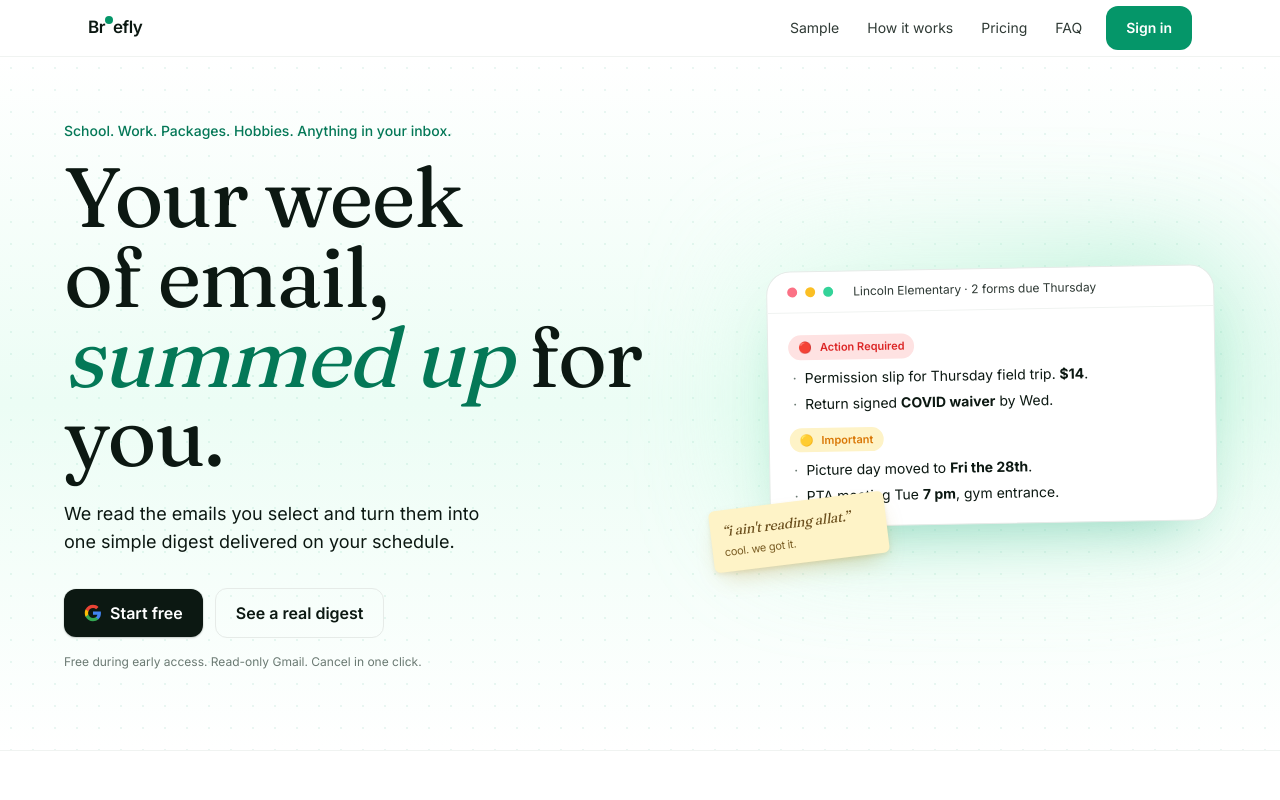
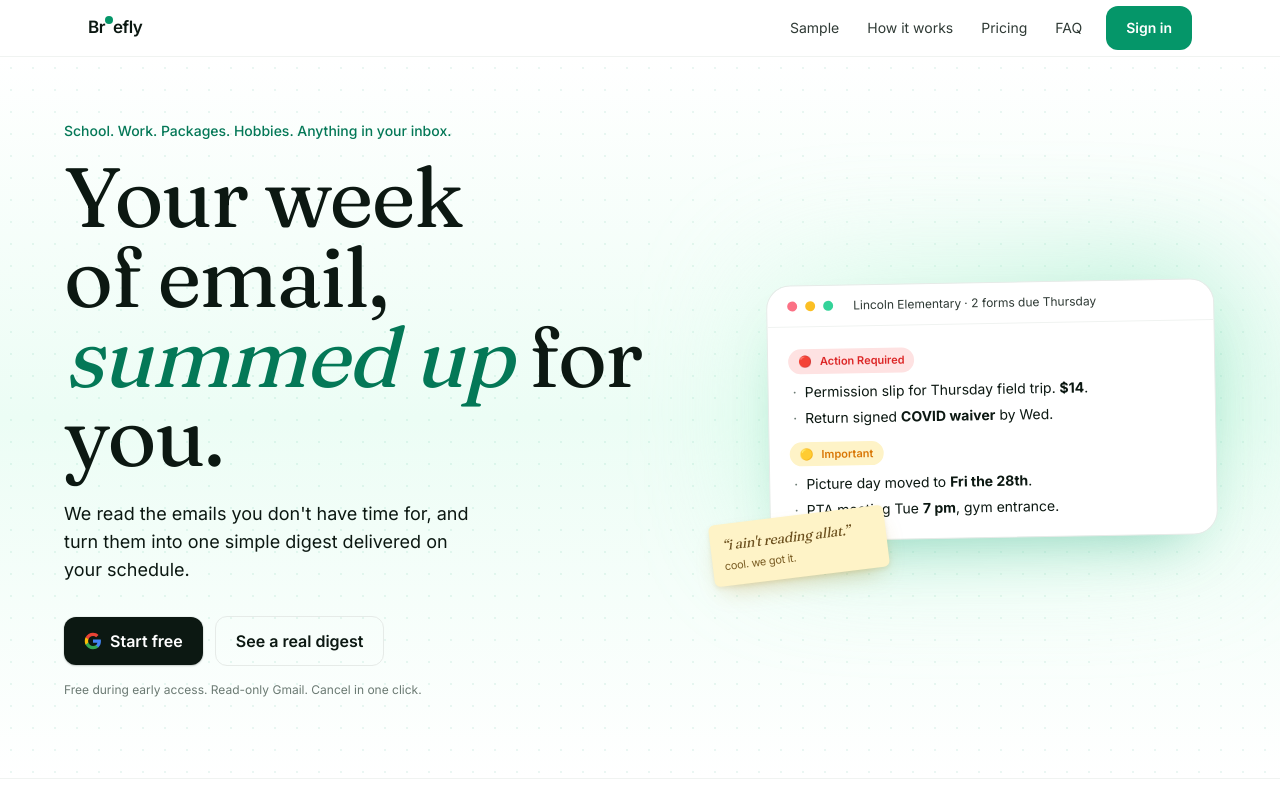
Before and after one commit to jasparbern/Briefly, a Next.js app: page / in a window 1280 px wide. Shown: the top 800 px of the page. Built offline with nearby package versions, Linux system fonts and the light colour scheme; no server answers.

Commit message:
Hero subhead: name the pain point (emails you don't have time for)

```diff
--- a/app/page.tsx
+++ b/app/page.tsx
@@ -164,7 +164,7 @@ function Hero({ onSignIn, loading }: { onSignIn: () => void; loading: boolean })
             <em className="text-[var(--green-700)]">summed up</em> for you.
           </h1>
           <p className="mt-6 text-lg text-[var(--ink)] max-w-md text-pretty">
-            We read the emails you select and turn them into one simple digest delivered on your schedule.
+            We read the emails you don&apos;t have time for, and turn them into one simple digest delivered on your schedule.
           </p>
 
           <div className="mt-8 flex flex-wrap items-center gap-3">
```
